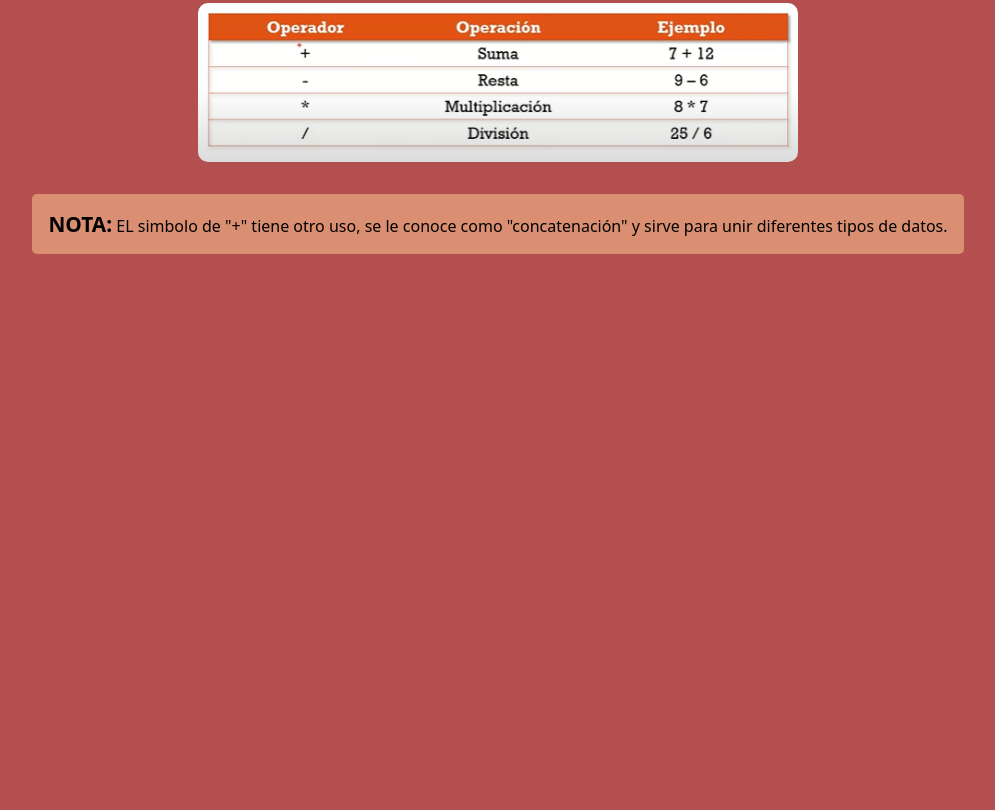
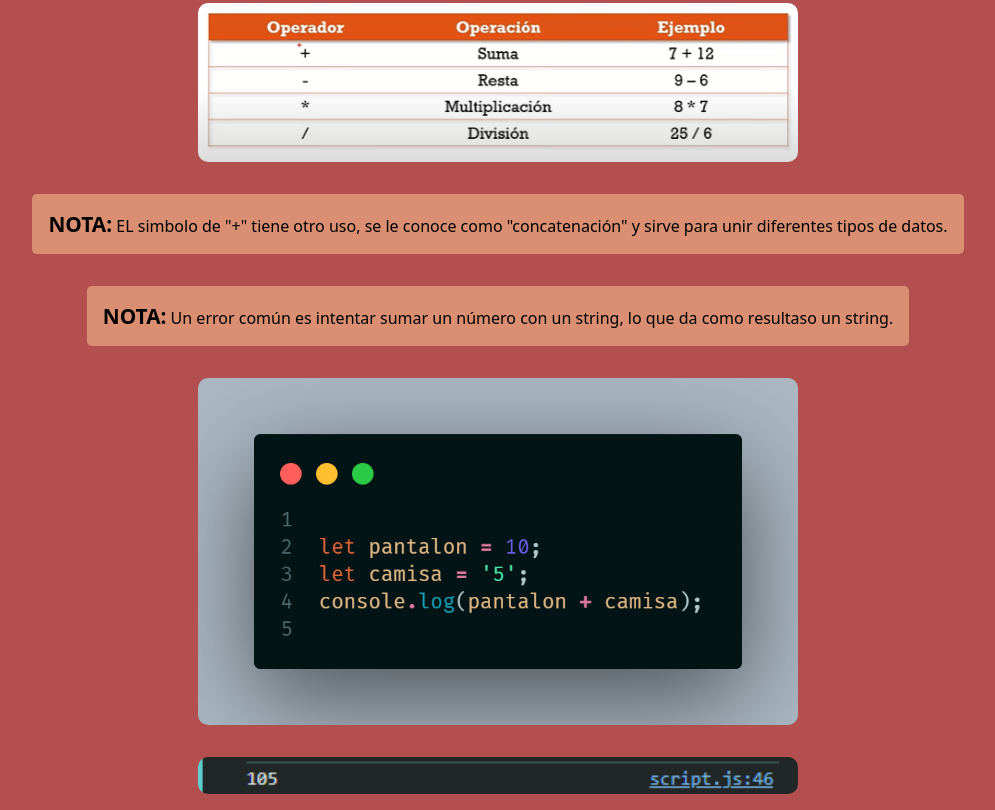
Before and after one commit to Tres-zE/Pil-Inf--datos-, a plain HTML site: page index.html in a window 1280 px wide. Shown: the part 1169-1979 px from the top of the page, without its empty margins (142-1137 px from the left). Before the commit the page ends 1439 px from the top, so only its background shows below. Drawn offline with Linux system fonts and the light colour scheme.

Commit message:
agregando captura de codesnap

```diff
--- a/index.html
+++ b/index.html
@@ -45,6 +45,13 @@
         <span>NOTA:</span> EL simbolo de "+" tiene otro uso, se le conoce como
         "concatenación" y sirve para unir diferentes tipos de datos.
       </p>
+
+      <p>
+        <span>NOTA:</span> Un error común es intentar sumar un número con un
+        string, lo que da como resultaso un string.
+      </p>
+      <img src="/img/code_error.png" alt="error de código" />
+      <img src="/img/Captura de pantalla 2024-12-26 230702.png" alt="" />
     </div>
   </body>
 </html>
--- a/script.js
+++ b/script.js
@@ -38,3 +38,9 @@ cantidad = 5;
 total = precioUnidad * cantidad;
 
 console.log('El total de la compra es: ' + total);
+
+/*fallas con el simbolo + */
+
+let pantalon = 10;
+let camisa = '5';
+console.log(pantalon + camisa);
```
Also changed, not shown: img/Captura de pantalla 2024-12-26 230702.png (added), img/code_error.png (added).
